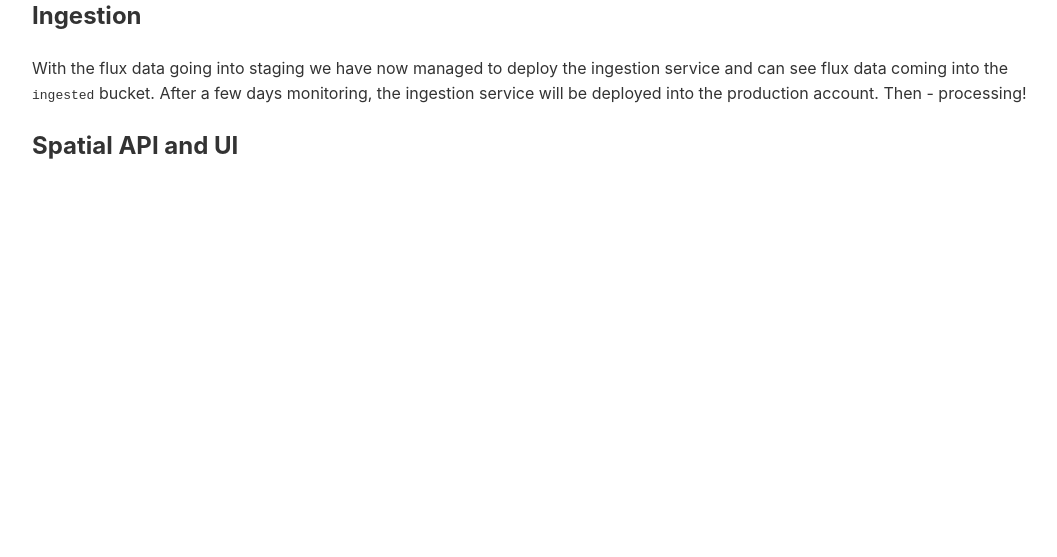
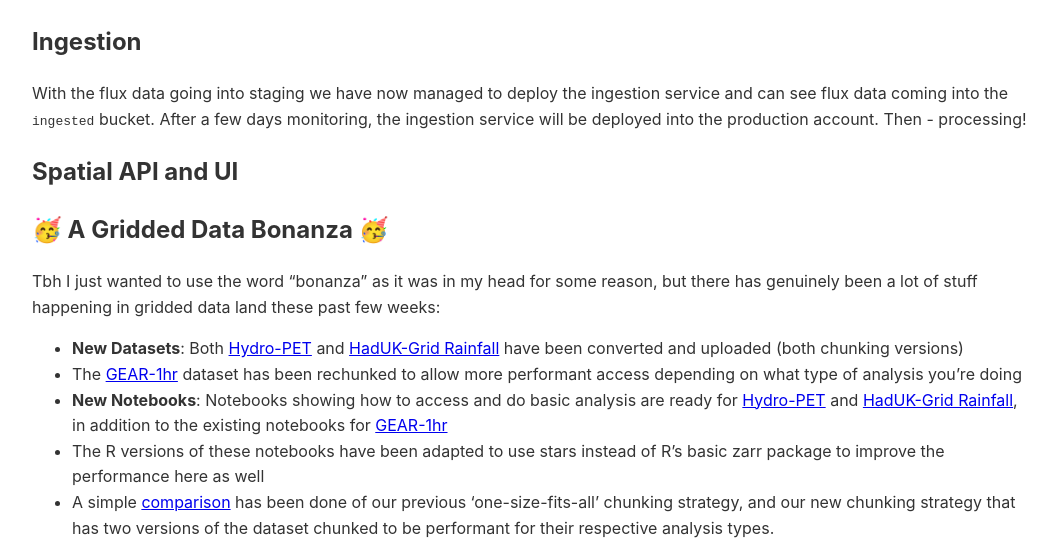
Before and after one commit to NERC-CEH/fdri_words, a Jekyll site: the page built from weeknotes/2026/28.md, in a window 1280 px wide and 900 px high, scrolled down 4601 px, cut to the strip 343-900 px from the top of the window. Shown: the whole strip, without its empty margins (108-1165 px from the left). Built offline with Jekyll 4.4.1, drawn with Linux system fonts in a browser that asks for light colours; our own code applies the rules of GitHub Pages for plain Markdown files; before the commit the page ends 5129 px from its top, so only the background shows below that; some of the changed text lies outside the part shown.

Commit message:
Update weeknotes with gridded data developments

```diff
--- a/weeknotes/2026/28.md
+++ b/weeknotes/2026/28.md
@@ -46,3 +46,13 @@ The data is then mirrored back to the staging account for processing.
 With the flux data going into staging we have now managed to deploy the ingestion service and can see flux data coming into the `ingested` bucket. After a few days monitoring, the ingestion service will be deployed into the production account. Then - processing!
 
 ## Spatial API and UI
+
+## 🥳 A Gridded Data Bonanza 🥳
+
+Tbh I just wanted to use the word "bonanza" as it was in my head for some reason, but there has genuinely been a lot of stuff happening in gridded data land these past few weeks:
+
+- **New Datasets**: Both [Hydro-PET](https://doi.org/10.5285/2aa2c8ab-9e32-4b3b-9636-503912305aca) and [HadUK-Grid Rainfall](https://dx.doi.org/10.5285/f02cc6ddd92f45b18b9ab6ab544df7d9) have been converted and uploaded (both chunking versions)
+- The [GEAR-1hr](https://doi.org/10.5285/dbf13dd5-90cd-457a-a986-f2f9dd97e93c) dataset has been rechunked to allow more performant access depending on what type of analysis you're doing
+- **New Notebooks**: Notebooks showing how to access and do basic analysis are ready for [Hydro-PET](https://github.com/NERC-CEH/fdri-gridded-notebooks/tree/hadukgrid/notebooks/HadUK-Grid) and [HadUK-Grid Rainfall](https://github.com/NERC-CEH/fdri-gridded-notebooks/tree/hadukgrid/notebooks/Hydro-PE), in addition to the existing notebooks for [GEAR-1hr](https://github.com/NERC-CEH/fdri-gridded-notebooks/tree/chunksplit/notebooks/CEH-GEAR-1hr)
+- The R versions of these notebooks have been adapted to use stars instead of R's basic zarr package to improve the performance here as well
+- A simple [comparison](https://github.com/NERC-CEH/object_store_tutorial/blob/main/README.md#in-the-field---an-update) has been done of our previous 'one-size-fits-all' chunking strategy, and our new chunking strategy that has two versions of the dataset chunked to be performant for their respective analysis types.
```
